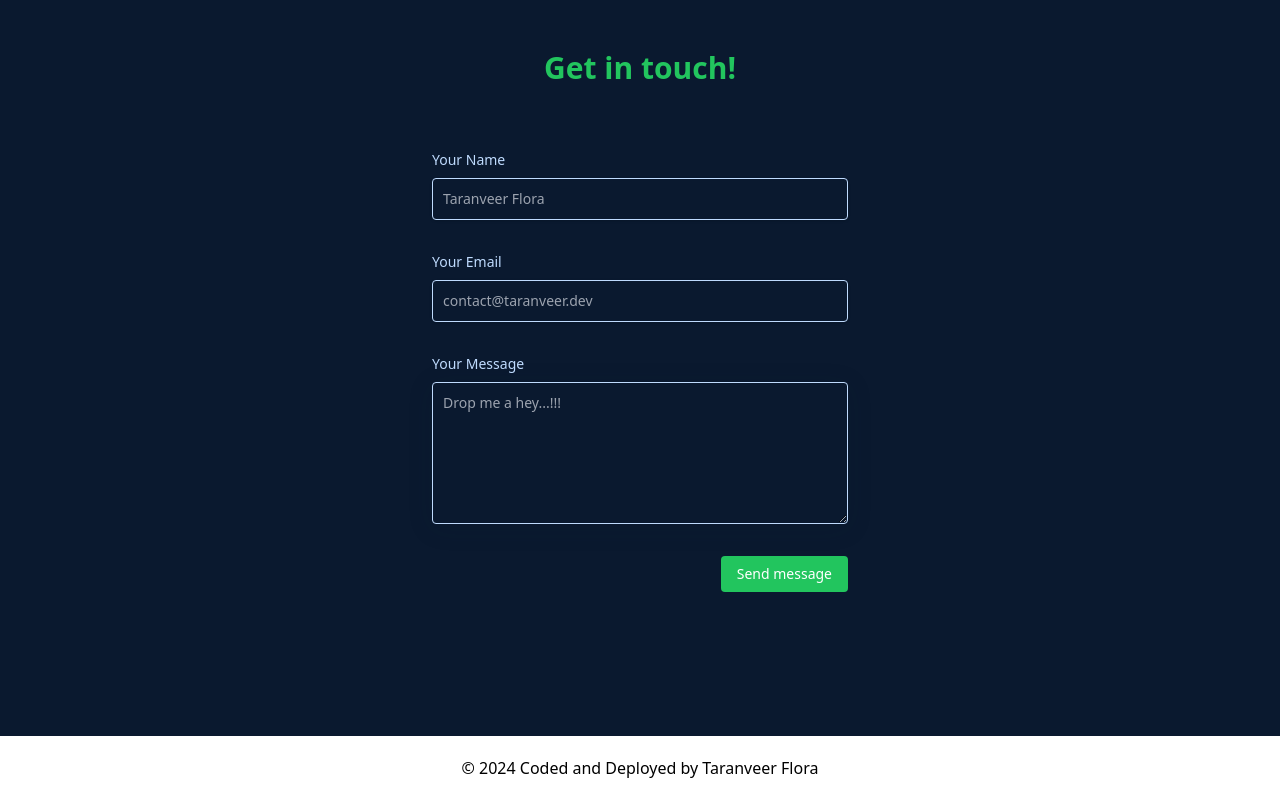
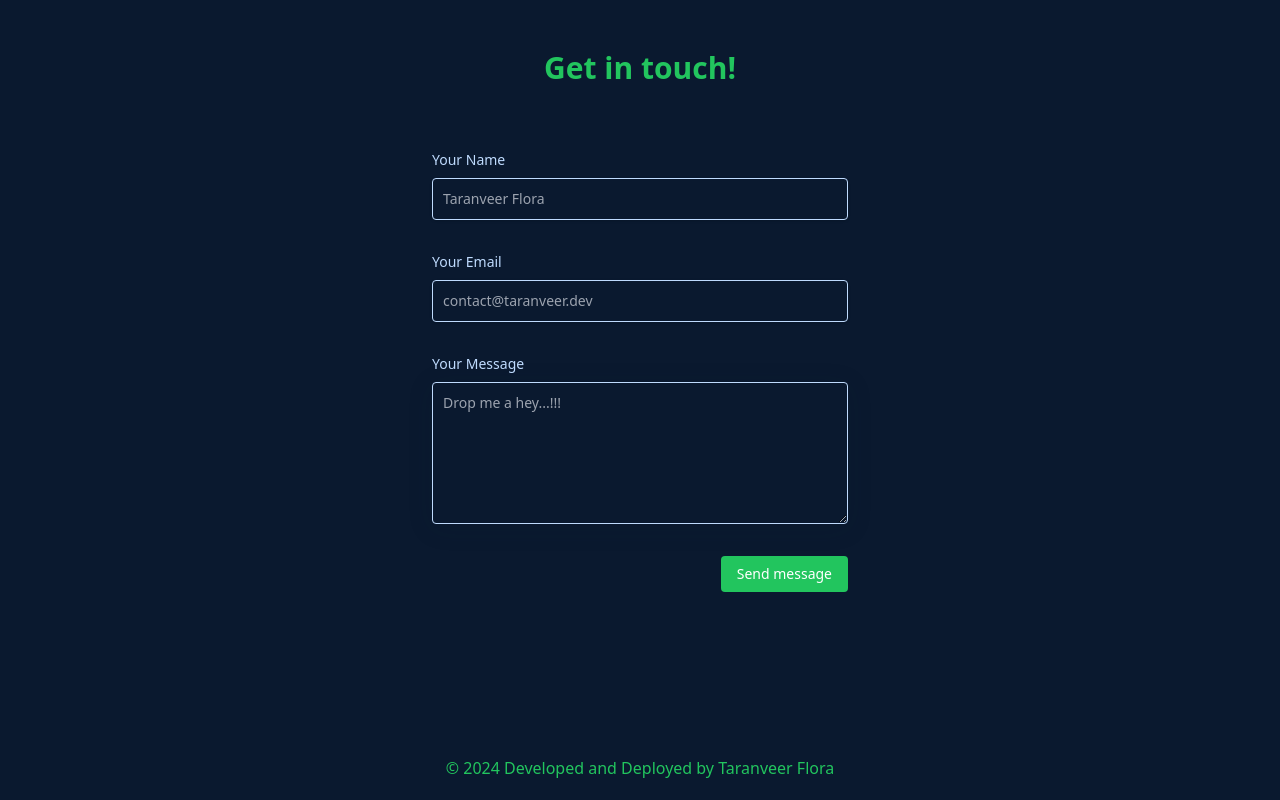
Before and after one commit to Taranveer1/dev-portfolio, a React (Create React App) app: page / in a window 1280 px wide. Shown: the part 2318-3118 px from the top of the page. Built offline with nearby package versions, Linux system fonts and the light colour scheme.

Commit message:
Updated Footer to match the theme

```diff
--- a/src/App.css
+++ b/src/App.css
@@ -1,3 +1,7 @@
 html {
   scroll-behavior: smooth;
 }
+footer {
+  background-color: #0a192f; /* blue-200 color */
+  color: #000; /* black text */
+}
--- a/src/Components/Footer/footer.js
+++ b/src/Components/Footer/footer.js
@@ -2,8 +2,8 @@ import React from 'react';
 
 function Footer() {
     return (
-        <footer className="backgroundColor: '#0a192f' text-blue-200 text-center py-5">
-            <p>&copy; 2024 Coded and Deployed by Taranveer Flora</p>
+        <footer className="backgroundColor: '#0a192f' text-green text-center py-5">
+            <p>&copy; 2024 Developed and Deployed by Taranveer Flora</p>
         </footer>
     );
 }
--- a/src/Pages/Resume/Resume.js
+++ b/src/Pages/Resume/Resume.js
@@ -1,7 +1,7 @@
 import React from "react";
 
 function Resume() {
-  return <div className="min-h-screen bg-white">Resume</div>;
+  return <div className="min-h-screen bg-[#0a192f]">Resume</div>;
 }
 
 export default Resume;
```
